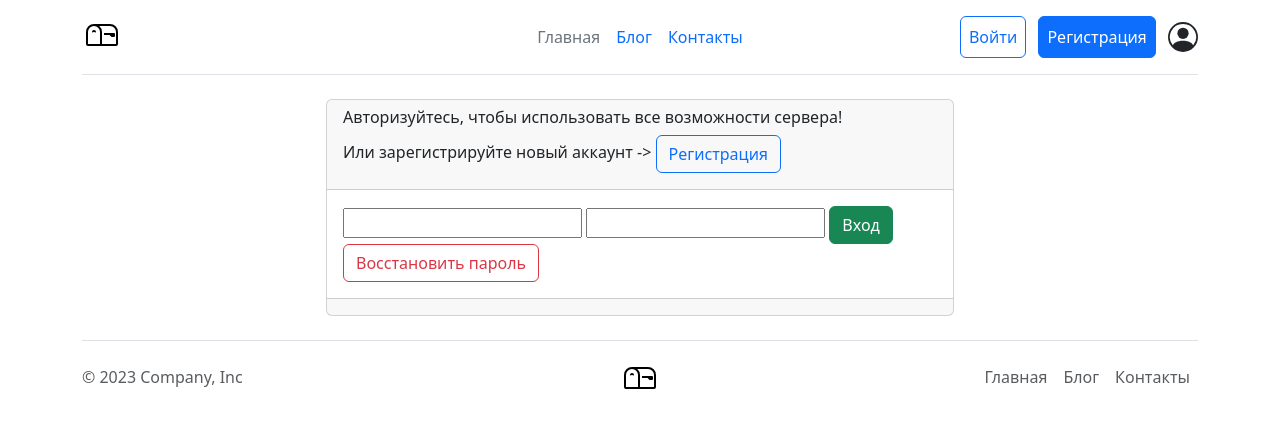
After one commit to Lisnevskiy/MailingManagementService, a Django app: template templates/users/login.html in a window 1280 px wide. The commit adds this page. Shown: the top 428 px of the page. Run offline with Django 4.2, Linux system fonts and the light colour scheme; the template is opened without the code that fills it: most values are stand-ins (such as "Sample title", 1, 10 or a date in 2020); form fields are guessed from the names that the template uses; some libraries are stand-ins or nearby versions.

Commit message:
Added templates for the user

```diff
--- a/templates/mailing/base.html
+++ b/templates/mailing/base.html
@@ -1,17 +1,19 @@
-{% load static %}
+<!--{% load static %}-->
 <!doctype html>
 <html lang="en">
 <head>
     <meta charset="utf-8">
     <meta name="viewport" content="width=device-width, initial-scale=1">
     <title>{{ title }}</title>
-    <link href="{% static 'css/bootstrap.min.css' %}" rel="stylesheet">
+<!--    <link href="{% static 'css/bootstrap.min.css' %}" rel="stylesheet">-->
+    <link href="https://cdn.jsdelivr.net/npm/bootstrap@5.3.0/dist/css/bootstrap.min.css" rel="stylesheet">
 </head>
 <body>
 {% include 'mailing/includes/inc_main_menu.html' %}
 {% block content %}
 {% endblock %}
 {% include 'mailing/includes/inc_footer.html' %}
-<script src="{% static 'css/js/bootstrap.bundle.min.js' %}"></script>
+<!--<script src="{% static 'css/js/bootstrap.bundle.min.js' %}"></script>-->
+<script src="https://cdn.jsdelivr.net/npm/bootstrap@5.3.0/dist/js/bootstrap.bundle.min.js"></script>
 </body>
 </html>
--- a/templates/mailing/includes/inc_footer.html
+++ b/templates/mailing/includes/inc_footer.html
@@ -1,20 +1,19 @@
-<footer class="text-center border-top">
-    <div class="row">
-        <div class="col-12 col-md">
-            SkyStore
-            <small class="d-block mb-3 text-muted">&copy; 2023</small>
-        </div>
-        <div class="col-6 col-md">
-            <h5>Дополнительно</h5>
-            <ul class="list-unstyled text-small">
-                <li><a class="text-muted" href="#">Мы пишем</a></li>
-            </ul>
-        </div>
-        <div class="col-6 col-md">
-            <h5>О нас</h5>
-            <ul class="list-unstyled text-small">
-                <li><a class="text-muted" href="/contacts/">Контакты</a></li>
-            </ul>
-        </div>
-    </div>
-</footer>
+<div class="container">
+    <footer class="d-flex flex-wrap justify-content-between align-items-center py-3 my-4 border-top">
+        <p class="col-md-4 mb-0 text-body-secondary">© 2023 Company, Inc</p>
+
+        <a href="/"
+           class="col-md-4 d-flex align-items-center justify-content-center mb-3 mb-md-0 me-md-auto link-body-emphasis text-decoration-none">
+            <svg xmlns="http://www.w3.org/2000/svg" width="40" height="32" fill="currentColor" class="bi bi-mailbox" viewBox="0 0 16 16">
+                <path d="M4 4a3 3 0 0 0-3 3v6h6V7a3 3 0 0 0-3-3zm0-1h8a4 4 0 0 1 4 4v6a1 1 0 0 1-1 1H1a1 1 0 0 1-1-1V7a4 4 0 0 1 4-4zm2.646 1A3.99 3.99 0 0 1 8 7v6h7V7a3 3 0 0 0-3-3H6.646z"/>
+                <path d="M11.793 8.5H9v-1h5a.5.5 0 0 1 .5.5v1a.5.5 0 0 1-.5.5h-1a.5.5 0 0 1-.354-.146l-.853-.854zM5 7c0 .552-.448 0-1 0s-1 .552-1 0a1 1 0 0 1 2 0z"/>
+            </svg>
+        </a>
+
+        <ul class="nav col-md-4 justify-content-end">
+            <li class="nav-item"><a href="#" class="nav-link px-2 text-body-secondary">Главная</a></li>
+            <li class="nav-item"><a href="#" class="nav-link px-2 text-body-secondary">Блог</a></li>
+            <li class="nav-item"><a href="#" class="nav-link px-2 text-body-secondary">Контакты</a></li>
+        </ul>
+    </footer>
+</div>
--- a/templates/mailing/includes/inc_main_menu.html
+++ b/templates/mailing/includes/inc_main_menu.html
@@ -1,24 +1,32 @@
-<div class="d-flex flex-column flex-md-row align-items-center p-3 px-md-4 mb-3 bg-white border-bottom box-shadow">
-    <h5 class="my-0 mr-md-auto font-weight-normal">Mailings</h5>
-    <nav class="ms-5">
-        <a class="p-2 btn btn-outline-primary" href="/">Рассылки</a>
-        <a class="p-2 btn btn-outline-primary" href="/blogs/">Блог</a>
-        <a class="p-2 btn btn-outline-primary" href="/contacts/">Контакты</a>
-    </nav>
-    <nav class="ms-auto">
-        {% if user.is_authenticated %}
-        <!--        <a class="p-2 btn btn-outline-danger" href="{% url 'users:logout' %}">Выйти</a>-->
-        <a class="p-2 btn btn-outline-danger" href="#">Выйти</a>
-        <!--        <a class="p-2 btn btn-outline-success" href="{% url 'users:profile' %}">Профиль</a>-->
-        {% else %}
-        <!--        <a class="p-2 btn btn-outline-success" href="#">Войти</a>-->
-        <!--        <a class="p-2 btn btn-outline-info" href="#">Регистрация</a>-->
-        {% endif %}
-        <svg xmlns="http://www.w3.org/2000/svg" width="30" height="30" fill="currentColor" class="bi bi-person-circle"
-             viewBox="0 0 16 16">
+<div class="container">
+    <header class="d-flex flex-wrap align-items-center justify-content-center justify-content-md-between py-3 mb-4 border-bottom">
+        <div class="col-md-3 mb-2 mb-md-0">
+            <a href="/" class="d-inline-flex link-body-emphasis text-decoration-none">
+                <svg xmlns="http://www.w3.org/2000/svg" width="40" height="32" fill="currentColor" class="bi bi-mailbox" viewBox="0 0 16 16">
+                    <path d="M4 4a3 3 0 0 0-3 3v6h6V7a3 3 0 0 0-3-3zm0-1h8a4 4 0 0 1 4 4v6a1 1 0 0 1-1 1H1a1 1 0 0 1-1-1V7a4 4 0 0 1 4-4zm2.646 1A3.99 3.99 0 0 1 8 7v6h7V7a3 3 0 0 0-3-3H6.646z"/>
+                    <path d="M11.793 8.5H9v-1h5a.5.5 0 0 1 .5.5v1a.5.5 0 0 1-.5.5h-1a.5.5 0 0 1-.354-.146l-.853-.854zM5 7c0 .552-.448 0-1 0s-1 .552-1 0a1 1 0 0 1 2 0z"/>
+                </svg>
+            </a>
+        </div>
+
+        <ul class="nav col-12 col-md-auto mb-2 justify-content-center mb-md-0">
+            <li><a href="#" class="nav-link px-2 link-secondary">Главная</a></li>
+            <li><a href="#" class="nav-link px-2">Блог</a></li>
+            <li><a href="#" class="nav-link px-2">Контакты</a></li>
+        </ul>
+
+        <div class="col-md-3 text-end">
+            {% if user.is_authenticated %}
+            <a href="{% url 'users:logout' %}" class="p-2 btn btn-outline-danger me-2">Выйти</a>
+            <a href="{% url 'users:profile' %}" class="p-2 btn btn-outline-success me-2">Профиль</a>
+            {% else %}
+            <a href="{% url 'users:login' %}" class="p-2 btn btn-outline-primary me-2">Войти</a>
+            <a href="{% url 'users:register' %}" class="p-2 btn btn-primary me-2">Регистрация</a>
+            {% endif %}
+        <svg xmlns="http://www.w3.org/2000/svg" width="30" height="30" fill="currentColor" class="bi bi-person-circle" viewBox="0 0 16 16">
             <path d="M11 6a3 3 0 1 1-6 0 3 3 0 0 1 6 0z"/>
-            <path fill-rule="evenodd"
-                  d="M0 8a8 8 0 1 1 16 0A8 8 0 0 1 0 8zm8-7a7 7 0 0 0-5.468 11.37C3.242 11.226 4.805 10 8 10s4.757 1.225 5.468 2.37A7 7 0 0 0 8 1z"/>
+            <path fill-rule="evenodd" d="M0 8a8 8 0 1 1 16 0A8 8 0 0 1 0 8zm8-7a7 7 0 0 0-5.468 11.37C3.242 11.226 4.805 10 8 10s4.757 1.225 5.468 2.37A7 7 0 0 0 8 1z"/>
         </svg>
-    </nav>
+        </div>
+    </header>
 </div>
--- /dev/null
+++ b/templates/users/login.html
@@ -0,0 +1,27 @@
+{% extends 'mailing/base.html' %}
+
+{% load crispy_forms_tags %}
+
+{% block content %}
+    <div class="row">
+    <div class="col-3"></div>
+    <div class="col-6">
+        <div class="card">
+            <div class="card-header">
+                <h6>Авторизуйтесь, чтобы использовать все возможности сервера!</h6>
+                <h6>Или зарегистрируйте новый аккаунт -> <a class="btn btn-outline-primary" href="{% url 'users:register' %}">Регистрация</a></h6>
+            </div>
+            <div class="card-body">
+                <form method="post">
+                    {% csrf_token %}
+                    {{ form.username|as_crispy_field }}
+                    {{ form.password|as_crispy_field }}
+                    <button type="submit" class="btn btn-success">Вход</button>
+                    <a href="{% url 'users:reset_password' %}" class="btn btn-outline-danger">Восстановить пароль</a>
+                </form>
+            </div>
+            <div class="card-footer"></div>
+        </div>
+    </div>
+    </div>
+{% endblock %}
```
Also changed, not shown: templates/mailing/mailing_list.html (added, +40 -0 lines), templates/users/email_not_found.html (added, +22 -0 lines), templates/users/new_password.html (added, +15 -0 lines), templates/users/reg_confirmation.html (added, +20 -0 lines), templates/users/register.html (added, +23 -0 lines), templates/users/reset_password.html (added, +21 -0 lines), templates/users/user_form.html (added, +39 -0 lines), templates/users/verification_success.html (added, +12 -0 lines).
